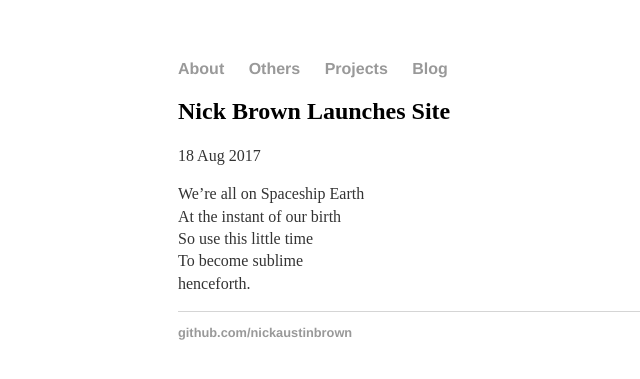
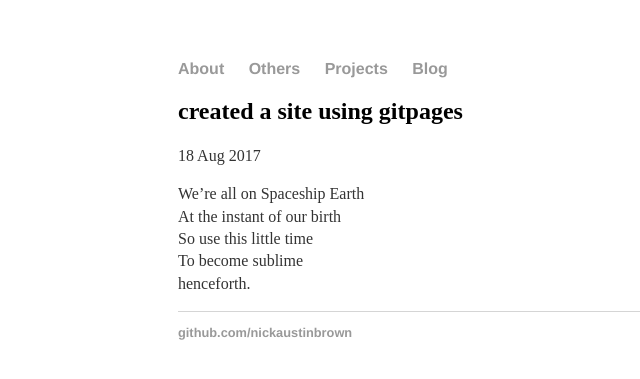
Before and after one commit to slavachalnev/nickaustinbrown.github.io, a Jekyll site: the page built from _posts/2017-8-18-first-post.md, in a window 1280 px wide. Shown: the top 379 px of the page, without its empty margins (14-654 px from the left). Built offline with Jekyll 4.4.1, drawn with Linux system fonts in a browser that asks for light colours.

Commit message:
Update 2017-8-18-first-post.md

```diff
--- a/_posts/2017-8-18-first-post.md
+++ b/_posts/2017-8-18-first-post.md
@@ -1,6 +1,6 @@
 ---
 layout: post
-title: "Nick Brown Launches Site"
+title: "created a site using gitpages"
 date: 2017-08-18
 ---
 
```
